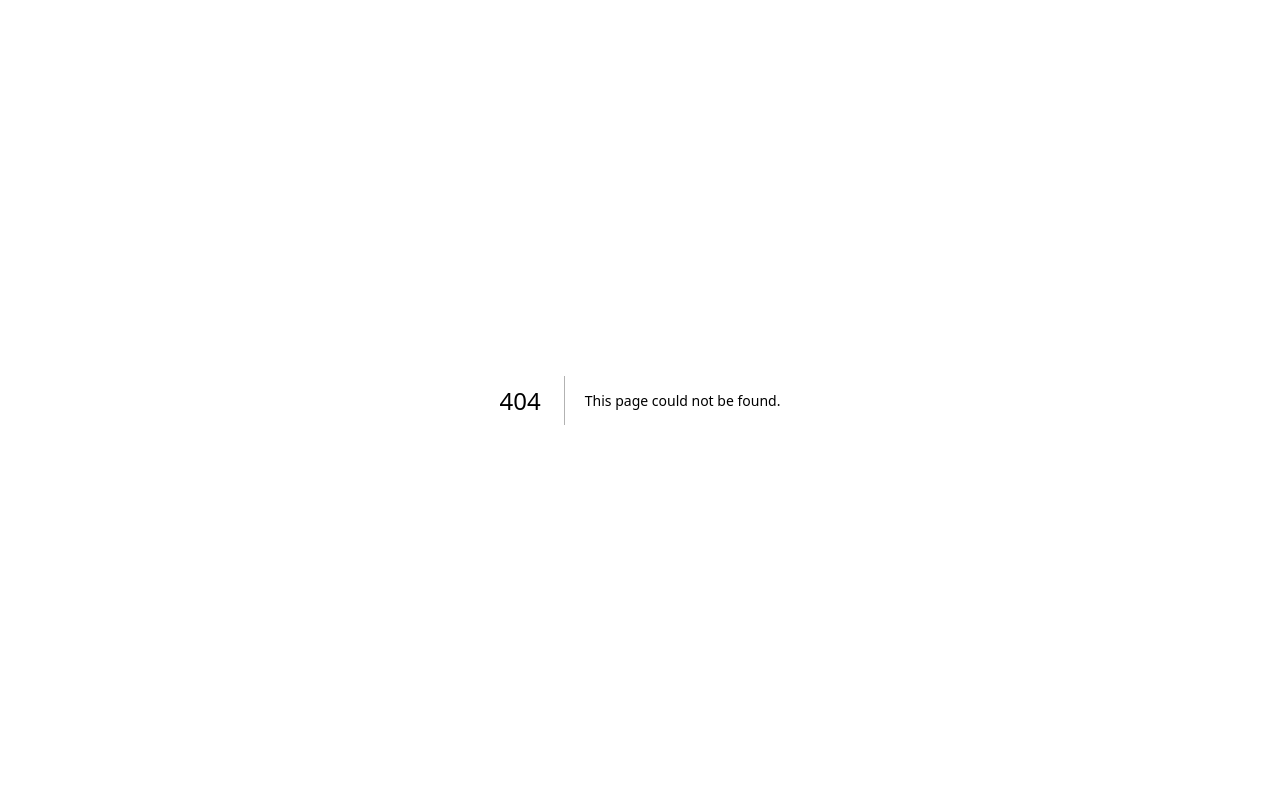
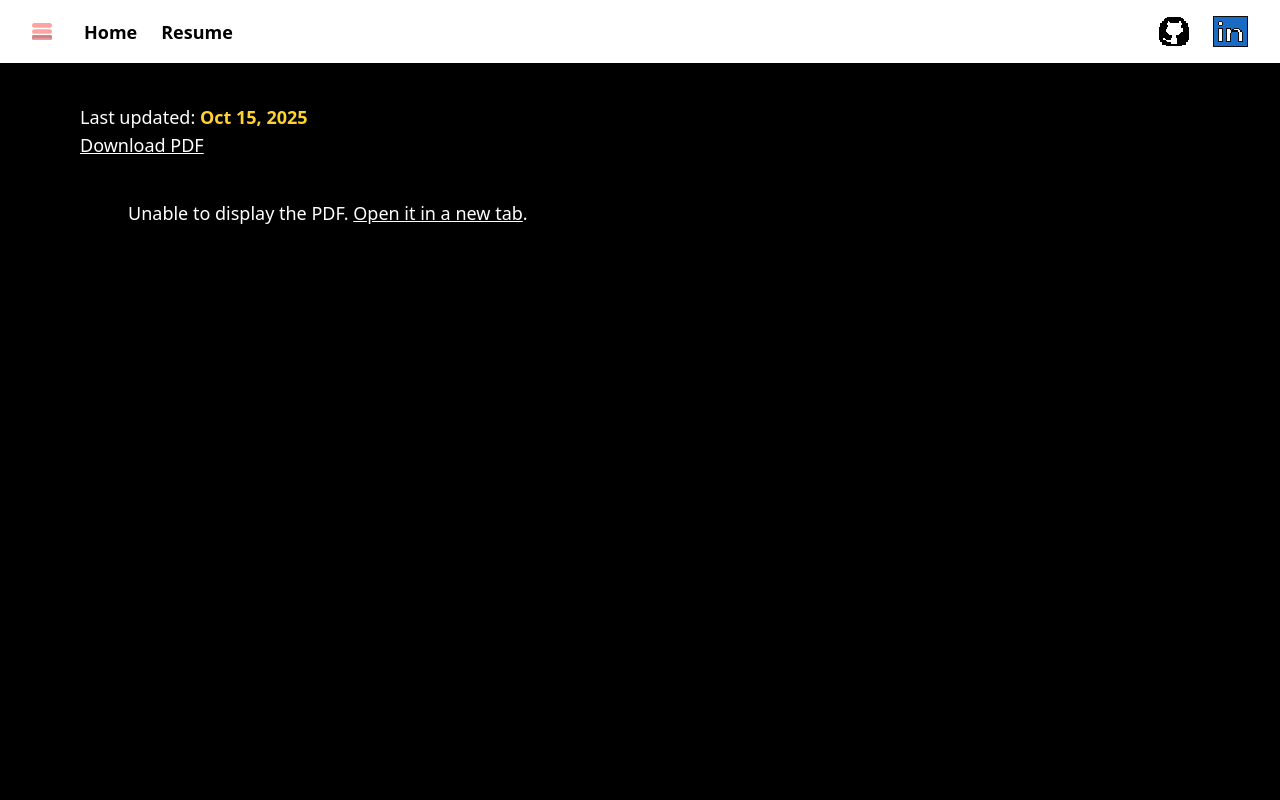
Before and after one commit to VorahPong/personal-portfolio-frontend, a Next.js app: page /resume in a window 1280 px wide. Before the commit this address had no page. Shown: the top 800 px of the page. Built offline with nearby package versions, Linux system fonts and the light colour scheme.

Commit message:
Added resume page

```diff
--- a/src/app/layout.tsx
+++ b/src/app/layout.tsx
@@ -1,6 +1,7 @@
 import type { Metadata } from "next";
 import { Geist, Geist_Mono } from "next/font/google";
 import "./globals.css";
+import NavigationBar from "./components/main-page/navigation-bar";
 
 const geistSans = Geist({
   variable: "--font-geist-sans",
@@ -27,6 +28,7 @@ export default function RootLayout({
       <body
         className={`${geistSans.variable} ${geistMono.variable} antialiased`}
       >
+      <NavigationBar />
         {children}
       </body>
     </html>
--- a/src/app/page.tsx
+++ b/src/app/page.tsx
@@ -1,11 +1,9 @@
 import Body from "./components/main-page/body";
 import Footer from "./components/main-page/footer";
-import NavigationBar from "./components/main-page/navigation-bar";
 
 export default function Home() {
   return (
     <div className="min-h-screen flex flex-col">
-      <NavigationBar />
       <main className="flex-1">
         <Body />
       </main>
--- /dev/null
+++ b/src/app/resume/page.tsx
@@ -0,0 +1,41 @@
+import Link from "next/link";
+import Footer from "../components/main-page/footer";
+
+export default function ResumePage() {
+	const pdf = "/assets/resume/VorahPong-job-resume.pdf";
+	return (
+		<div className="min-h-screen flex flex-col bg-black">
+			<main className="flex-1">
+
+				<div className="mt-10 ml-20 text-white text-lg">
+                    <h1>Last updated: <span className="font-semibold text-amber-300">Oct 15, 2025</span></h1>
+                    <Link href={pdf} download className="underline">
+                        Download PDF
+                    </Link>
+                </div>
+
+				{/* Inline PDF viewer */}
+				<object
+					data={pdf}
+					type="application/pdf"
+					className="w-[80%] h-[85vh] ml-auto mr-auto mt-10 mb-10 rounded-lg shadow"
+				>
+					{/* Fallback if PDF can't be embedded */}
+					<p className="text-lg text-white">
+						Unable to display the PDF.{" "}
+						<a
+							href={pdf}
+							target="_blank"
+							rel="noopener noreferrer"
+							className="underline"
+						>
+							Open it in a new tab
+						</a>
+						.
+					</p>
+				</object>
+			</main>
+			<Footer />
+		</div>
+	);
+}
```
Also changed, not shown: 1 other file (tests, documents, lock files or other folders).
